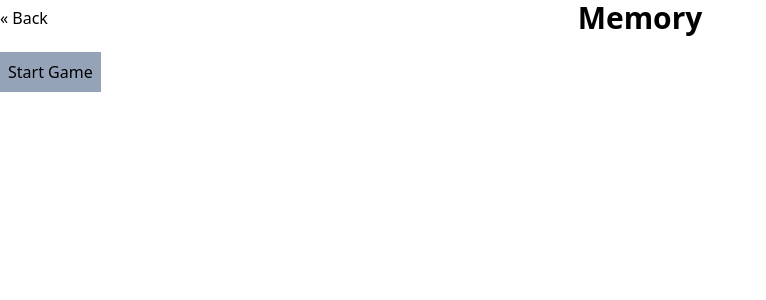
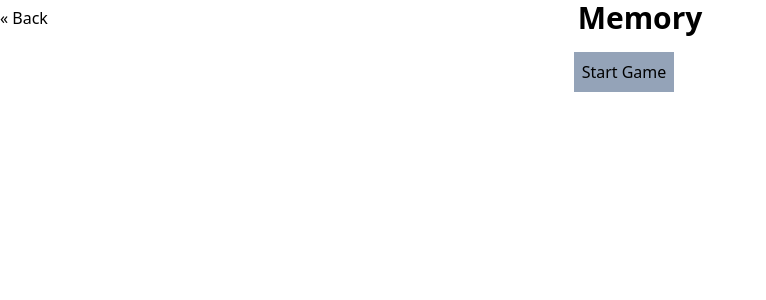
Before and after one commit to kdunlap/vue-games, a Nuxt app: page /memory in a window 1280 px wide. Shown: the top 300 px of the page, without its empty margins (0-766 px from the left). Built offline with nearby package versions, Linux system fonts and the light colour scheme.

Commit message:
feat: centered memory board and turned off dev tools by default

```diff
--- a/components/MemoryBoard.vue
+++ b/components/MemoryBoard.vue
@@ -1,5 +1,5 @@
 <template>
-  <div class="w-fit">
+  <div class="w-fit mx-auto">
     <ConfettiExplosion v-if="state === 'win'"/>
 
     <div class="flex justify-stretch items-center">
--- a/nuxt.config.ts
+++ b/nuxt.config.ts
@@ -1,7 +1,7 @@
 // https://nuxt.com/docs/api/configuration/nuxt-config
 export default defineNuxtConfig({
   compatibilityDate: '2024-11-01',
-  devtools: { enabled: true },
+  devtools: { enabled: false },
   modules: ['@nuxtjs/tailwindcss'],
   tailwindcss: {
     exposeConfig: true,
```
